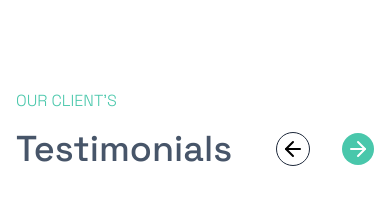
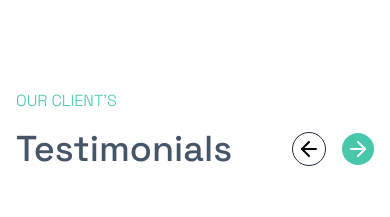
Before and after one commit to mohsinparvi/ropstam-task, a React (Vite) app: page / in a window 390 px wide. Shown: the part 2040-2257 px from the top of the page. Built offline with nearby package versions, Linux system fonts and the light colour scheme.

Commit message:
feat: adjust gap spacing in TestimonialsSection for improved layout

```diff
--- a/src/components/pages/home/testimonials-section.tsx
+++ b/src/components/pages/home/testimonials-section.tsx
@@ -84,7 +84,7 @@ const TestimonialsSection = () => {
           </p>
           <div className="flex items-center justify-between">
             <Heading>Testimonials</Heading>
-            <div className="flex items-center gap-8">
+            <div className="flex items-center gap-4 lg:gap-8">
               <button
                 onClick={previous}
                 className="border-text-700 border rounded-full p-1"
```
